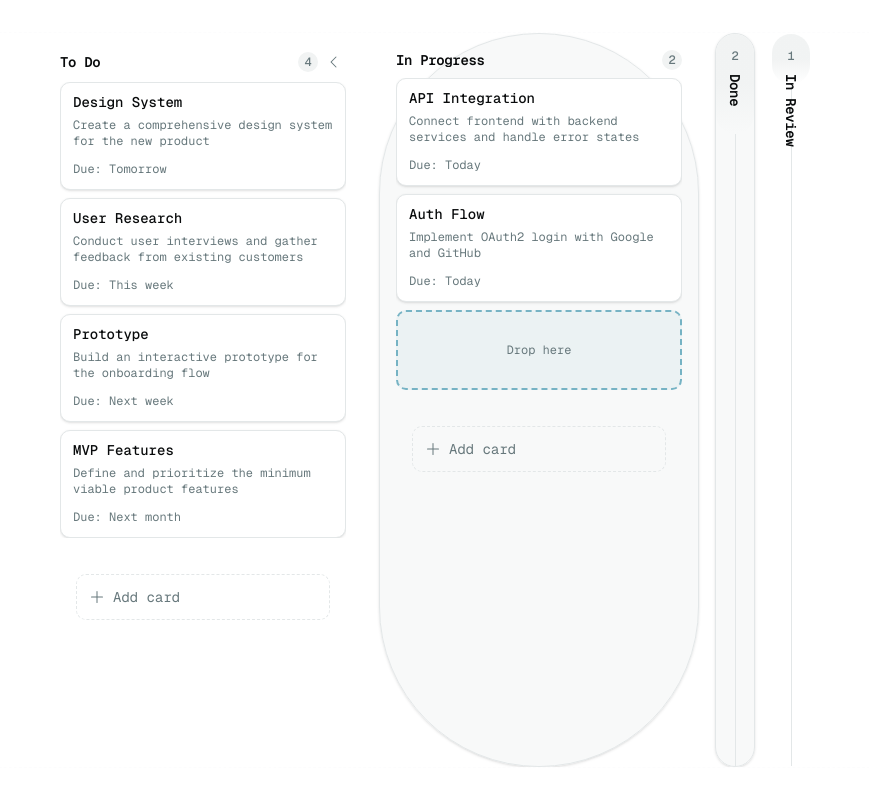
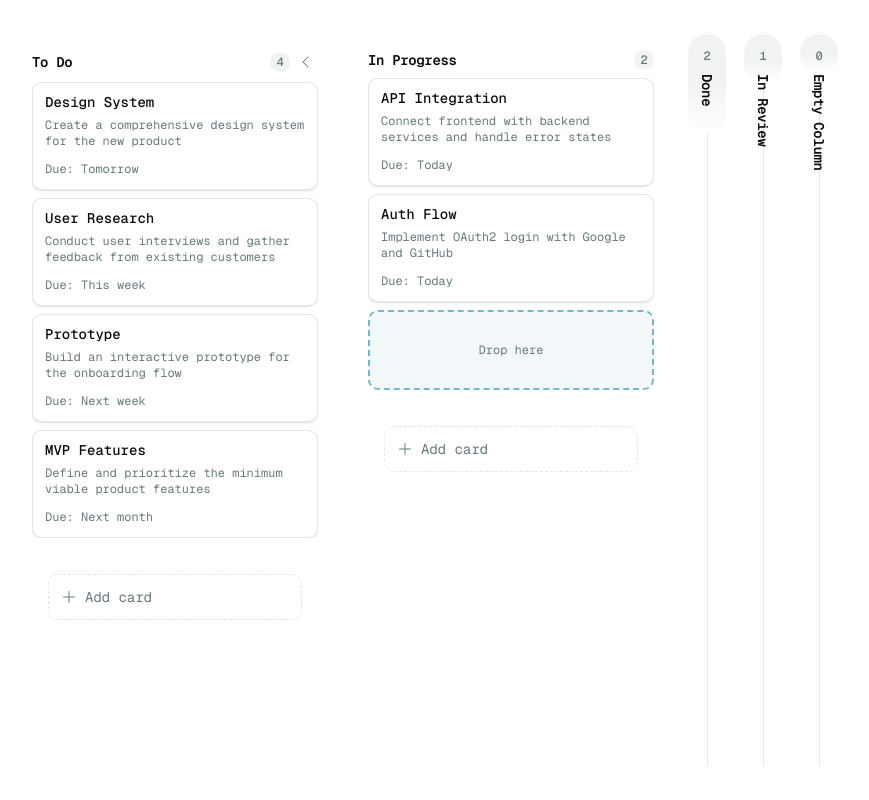
Before and after one commit to joypoddar/kanban, a Next.js app: page /kanban in a window 1280 px wide. Shown: the whole page, without its empty margins (213-1082 px from the left). Built offline with nearby package versions, Linux system fonts and the light colour scheme.

Commit message:
feat: update Column variant types and add empty column to initialColumns

```diff
--- a/components/kanban/board-example.tsx
+++ b/components/kanban/board-example.tsx
@@ -38,7 +38,7 @@ type Card = {
 type Column = {
   id: string
   title: string
-  variant: "default" | "ghost" | "bordered"
+  variant: "default" | "bordered" | "borderBg"
   collapsible?: boolean
   cards: Card[]
 }
@@ -84,7 +84,7 @@ const initialColumns: Column[] = [
   {
     id: "in-progress",
     title: "In Progress",
-    variant: "bordered" as const,
+    variant: "default" as const,
     collapsible: false,
     cards: [
       {
@@ -106,7 +106,7 @@ const initialColumns: Column[] = [
   {
     id: "done",
     title: "Done",
-    variant: "bordered" as const,
+    variant: "default" as const,
     cards: [
       {
         id: "8",
@@ -134,6 +134,12 @@ const initialColumns: Column[] = [
         due: "Yesterday",
       },
     ],
+  },
+  {
+    id: "empty",
+    title: "Empty Column",
+    variant: "default" as const,
+    cards: [],
   },
 ]
 
@@ -229,7 +235,6 @@ export function KanbanBoardExample() {
       onCardDragOver={handleCardMove}
       onDragStart={handleDragStart}
       onDragCancel={handleDragCancel}
-      allowReorder
       renderDragOverlay={renderDragOverlay}
     >
       {columns.map((column) => (
```
